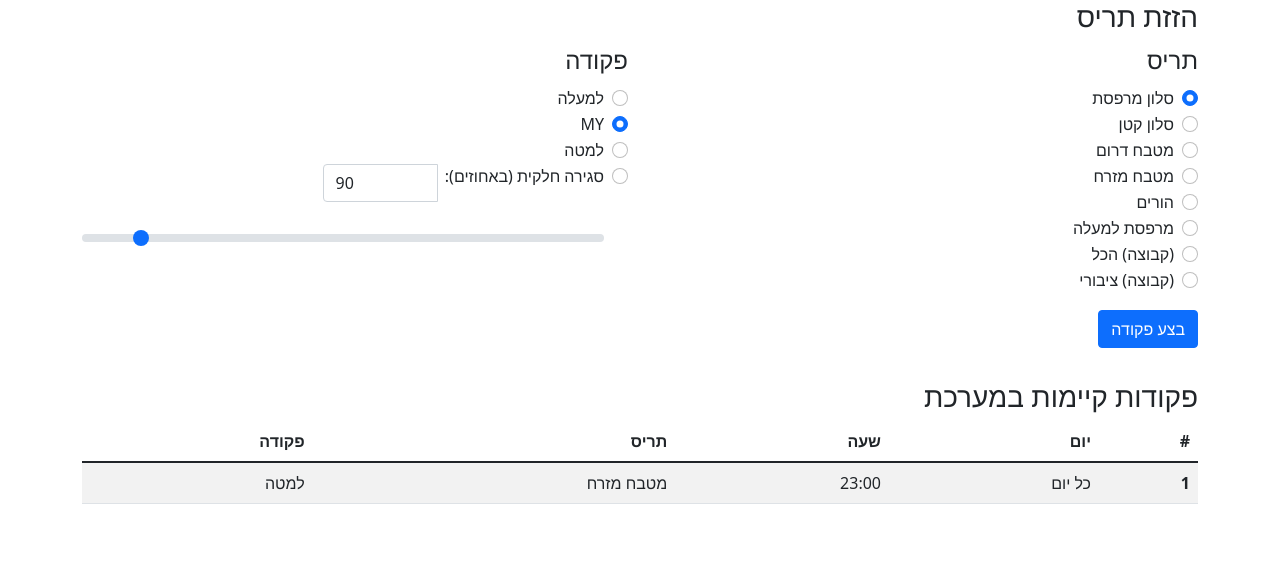
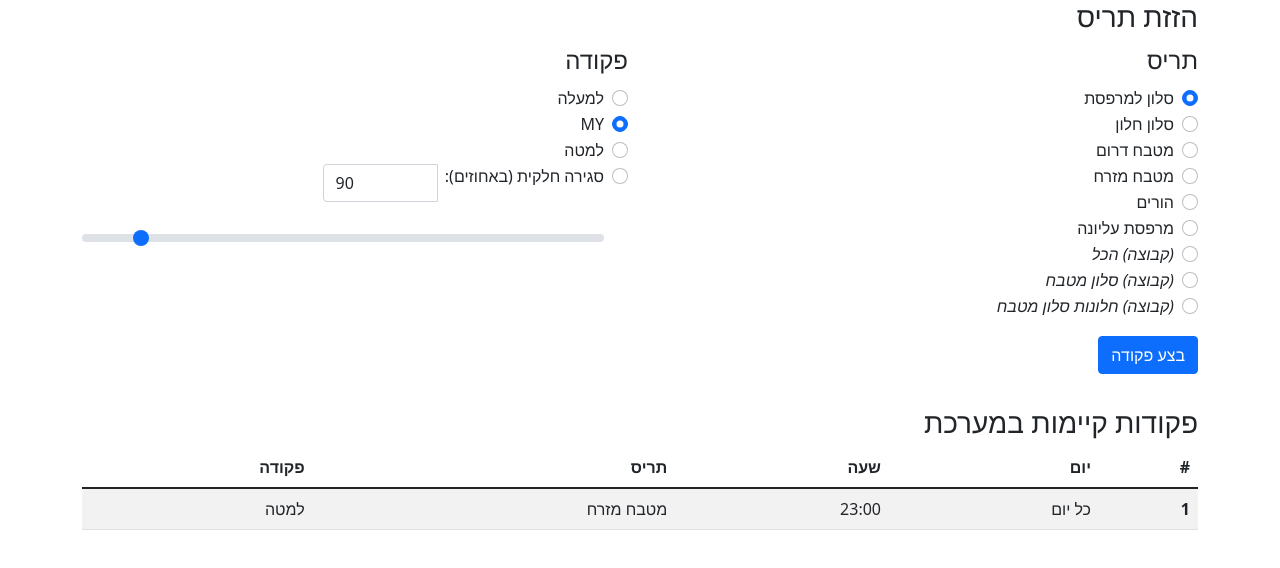
Before and after one commit to ZvikaZ/rfx-server, a plain HTML site: page index.html in a window 1280 px wide. Drawn offline with nearby package versions, Linux system fonts and the light colour scheme; no server answers.

Commit message:
renaming

```diff
--- a/index.html
+++ b/index.html
@@ -23,35 +23,39 @@
                 <legend>תריס</legend>
                 <div class="form-check">
                     <input class="form-check-input" type="radio" name="tris" id="SALON_OUT" value="SALON_OUT">
-                    <label class="form-check-label" for="tris1"> סלון מרפסת </label>
+                    <label class="form-check-label" for="SALON_OUT"> סלון למרפסת </label>
                 </div>
                 <div class="form-check">
                     <input class="form-check-input" type="radio" name="tris" id="SALON_SMALL" value="SALON_SMALL">
-                    <label class="form-check-label" for="tris2"> סלון קטן </label>
+                    <label class="form-check-label" for="SALON_SMALL"> סלון חלון </label>
                 </div>
                 <div class="form-check">
                     <input class="form-check-input" type="radio" name="tris" id="KITCHEN1" value="KITCHEN1">
-                    <label class="form-check-label" for="tris3"> מטבח דרום </label>
+                    <label class="form-check-label" for="KITCHEN1"> מטבח דרום </label>
                 </div>
                 <div class="form-check">
                     <input class="form-check-input" type="radio" name="tris" id="KITCHEN2" value="KITCHEN2">
-                    <label class="form-check-label" for="tris4"> מטבח מזרח </label>
+                    <label class="form-check-label" for="KITCHEN2"> מטבח מזרח </label>
                 </div>
                 <div class="form-check">
                     <input class="form-check-input" type="radio" name="tris" id="PARENTS" value="PARENTS">
-                    <label class="form-check-label" for="tris5"> הורים </label>
+                    <label class="form-check-label" for="PARENTS"> הורים </label>
                 </div>
                 <div class="form-check">
                     <input class="form-check-input" type="radio" name="tris" id="UP_OUT" value="UP_OUT">
-                    <label class="form-check-label" for="tris6"> מרפסת למעלה </label>
+                    <label class="form-check-label" for="UP_OUT"> מרפסת עליונה </label>
                 </div>
                 <div class="form-check">
                     <input class="form-check-input" type="radio" name="tris" id="ALL" value="ALL">
-                    <label class="form-check-label" for="tris7"> (קבוצה) הכל</label>
+                    <label class="form-check-label" for="ALL"><i> (קבוצה) הכל</i></label>
                 </div>
                 <div class="form-check">
                     <input class="form-check-input" type="radio" name="tris" id="PUBLIC" value="PUBLIC">
-                    <label class="form-check-label" for="tris8"> (קבוצה) ציבורי </label>
+                    <label class="form-check-label" for="PUBLIC"><i>(קבוצה) סלון מטבח</i></label>
+                </div>
+                <div class="form-check">
+                    <input class="form-check-input" type="radio" name="tris" id="PUBLIC_SMALL" value="PUBLIC_SMALL">
+                    <label class="form-check-label" for="PUBLIC_SMALL"><i>(קבוצה) חלונות סלון מטבח</i></label>
                 </div>
             </fieldset>
         </div>
```
